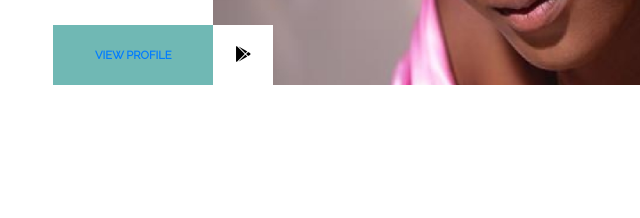
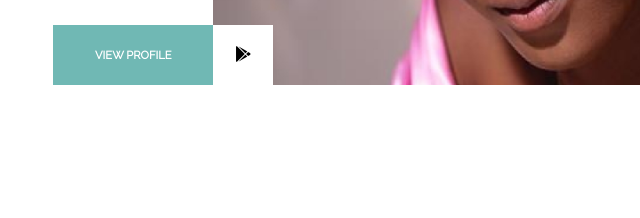
Before and after one commit to sayolaw/Model, a website: page index.html in a window 1280 px wide. Shown: the part 515-733 px from the top of the page, 0-640 px from the left. Drawn offline with nearby package versions, Linux system fonts and the light colour scheme.

Commit message:
Add files via upload

```diff
--- a/style.scss
+++ b/style.scss
@@ -238,6 +238,10 @@ body{
 
 		height: 60px;
 		width:160px;
+		a{
+  			color:white;
+  			text-decoration: none;
+  		}
 	}
 }
 .models{
@@ -536,6 +540,7 @@ a:hover{
   		}
   	.profile-button{
   		left:0;
+
   	}
   	.button{
 
```
Also changed, not shown: package.json (added, +16 -0 lines), style.css, 2 other files.
